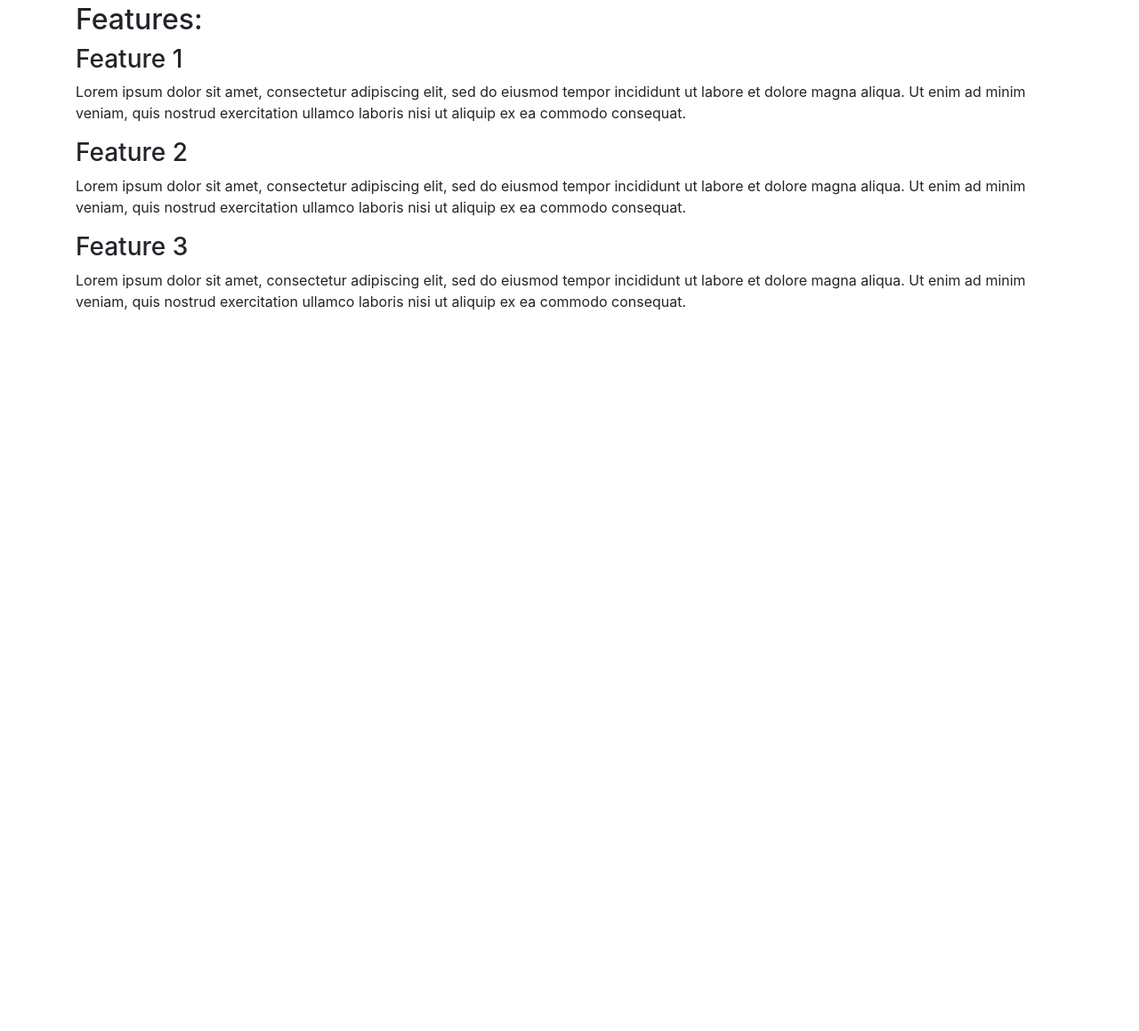
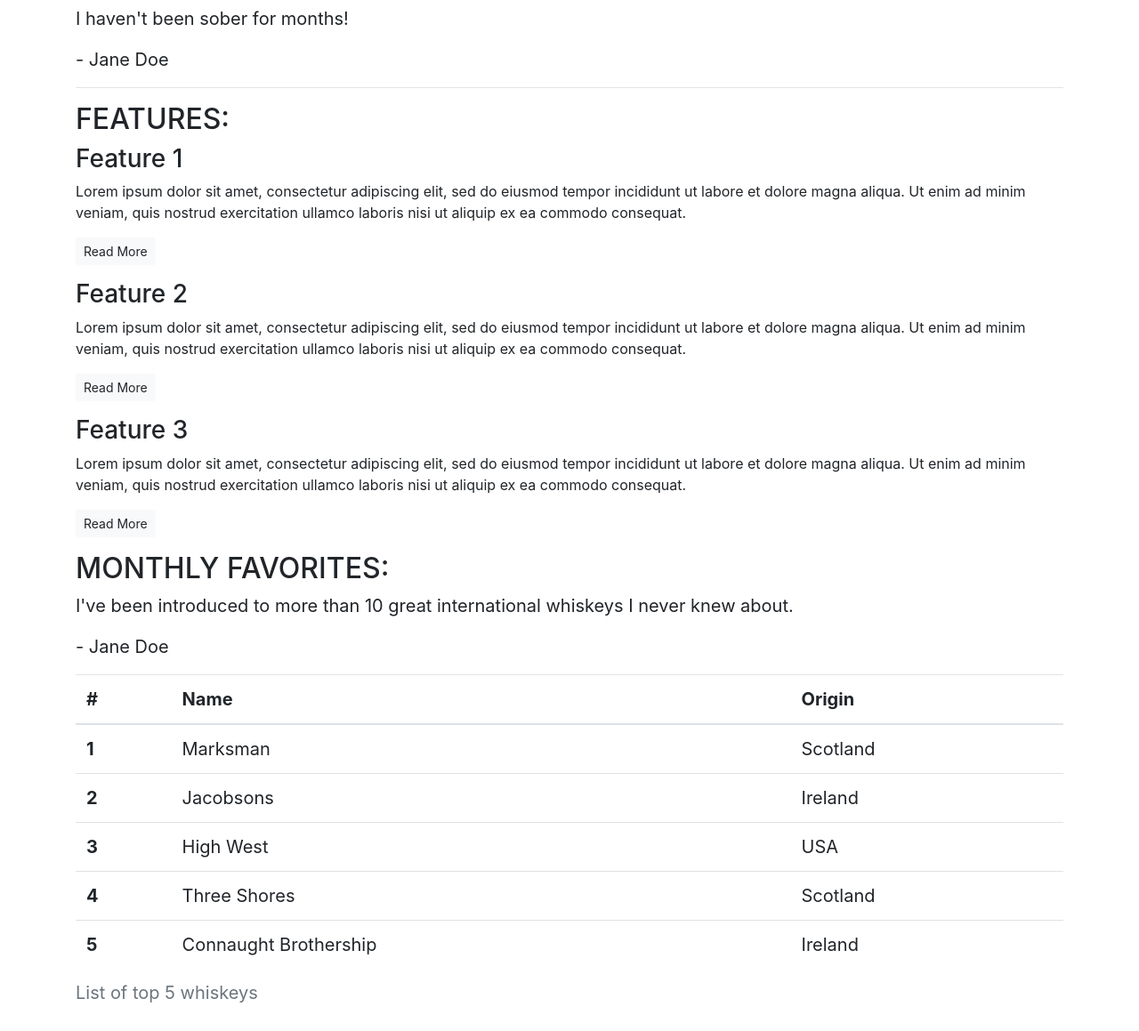
Before and after one commit to SarahA79/Bootstrap-tutorial1, a plain HTML site: page index.html in a window 1280 px wide. Shown: the part 333-1492 px from the top of the page at 89% size. Before the commit the page ends 800 px from the top, so only its background shows below. Drawn offline with nearby package versions, Linux system fonts and the light colour scheme.

Commit message:
add bootstrap styling and a top 5 table

```diff
--- a/index.html
+++ b/index.html
@@ -3,7 +3,7 @@
 <head>
     <meta charset="UTF-8">
     <meta name="viewport" content="width=device-width, initial-scale=1.0">
-    <title>Whiskey Drop</title>
+    <title>Whiskey Drop | Taste a new whiskey every month</title>
     <link rel="stylesheet" href="https://maxcdn.bootstrapcdn.com/bootstrap/4.1.3/css/bootstrap.min.css">
 </head>
 <body>
@@ -11,7 +11,9 @@
         <!-- Callout -->
         <section class="callout">
             <h1>The finest whiskeys delivered to your doorstep.</h1>
-            <p>Sign up today to start receiving the world's best whiskeys every month. First one is free!</p>
+            <p>Sign up today to start receiving the world's best whiskeys every month.<s>€19.99</s> <strong><mark>First one is free!</mark></strong></p>
+            <button class="btn btn-success btn-lg">Sign up!</button>
+            <p class ="text-muted"><small>You must be over 18 to sign up to our service.Please drink reponsibly</small></p>
         </section>
         <!-- /.callout -->
         <hr>
@@ -19,35 +21,84 @@
         <!-- Quotes -->
         <section class="quotes">
             <h2 class="text-uppercase">Quotes:</h2>
-            <div class="quote">
+            <blockquote class="blockquote">
                 <p>I've been introduced to more than 10 great international whiskeys I never knew about.</p>
                 <p>- Jane Doe</p>
-            </div>
-            <div class="quote">
+            </blockquote>
+            <blockquote class="blockquote">
                 <p>I haven't been sober for months!</p>
                 <p>- Jane Doe</p>
-            </div>
+            </blockquote>
         </section>
         <!-- /.quotes -->
         <hr>
 
         <!-- Features -->
         <section class="features">
-            <h2>Features:</h2>
+            <h2 class="text-uppercase">Features:</h2>
             <div class="feature">
                 <h3>Feature 1</h3>
                 <p>Lorem ipsum dolor sit amet, consectetur adipiscing elit, sed do eiusmod tempor incididunt ut labore et dolore magna aliqua. Ut enim ad minim veniam, quis nostrud exercitation ullamco laboris nisi ut aliquip ex ea commodo consequat.</p>
+                 <p><a href="" class="btn btn-sm btn-light">Read More</a></p>
             </div>
             <div class="feature">
                 <h3>Feature 2</h3>
                 <p>Lorem ipsum dolor sit amet, consectetur adipiscing elit, sed do eiusmod tempor incididunt ut labore et dolore magna aliqua. Ut enim ad minim veniam, quis nostrud exercitation ullamco laboris nisi ut aliquip ex ea commodo consequat.</p>
+                <p><a href="" class="btn btn-sm btn-light">Read More</a></p>
             </div>
             <div class="feature">
                 <h3>Feature 3</h3>
                 <p>Lorem ipsum dolor sit amet, consectetur adipiscing elit, sed do eiusmod tempor incididunt ut labore et dolore magna aliqua. Ut enim ad minim veniam, quis nostrud exercitation ullamco laboris nisi ut aliquip ex ea commodo consequat.</p>
+                <p><a href="" class="btn btn-sm btn-light">Read More</a></p>
             </div>
         </section>
         <!-- /.features -->
+        <!-- Monthly Favorites -->
+        <section class="quotes">
+            <h2 class="text-uppercase">Monthly Favorites:</h2>
+            <blockquote class="blockquote">
+                <p>I've been introduced to more than 10 great international whiskeys I never knew about.</p>
+                <p>- Jane Doe</p>
+                <table class="table">
+                    <caption>List of top 5 whiskeys</caption>
+                    <thead>
+                      <tr>
+                        <th scope="col">#</th>
+                        <th scope="col">Name</th>
+                        <th scope="col">Origin</th>
+                      </tr>
+                    </thead>
+                    <tbody>
+                      <tr>
+                        <th scope="row">1</th>
+                        <td>Marksman</td>
+                        <td>Scotland</td>
+                      </tr>
+                      <tr>
+                        <th scope="row">2</th>
+                        <td>Jacobsons</td>
+                        <td>Ireland</td>
+                      </tr>
+                      <tr>
+                        <th scope="row">3</th>
+                        <td>High West</td>
+                        <td>USA</td>
+                      </tr>
+
+                      <tr>
+                        <th scope="row">4</th>
+                        <td>Three Shores</td>
+                        <td>Scotland</td>
+                      </tr>
+                      <tr>
+                        <th scope="row">5</th>
+                        <td>Connaught Brothership</td>
+                        <td>Ireland</td>
+                      </tr>
+                    </tbody>
+                  </table>
+        </section>
+        <!-- /.Monthly Favorites -->
     </article>
 </body>
 </html>
```
